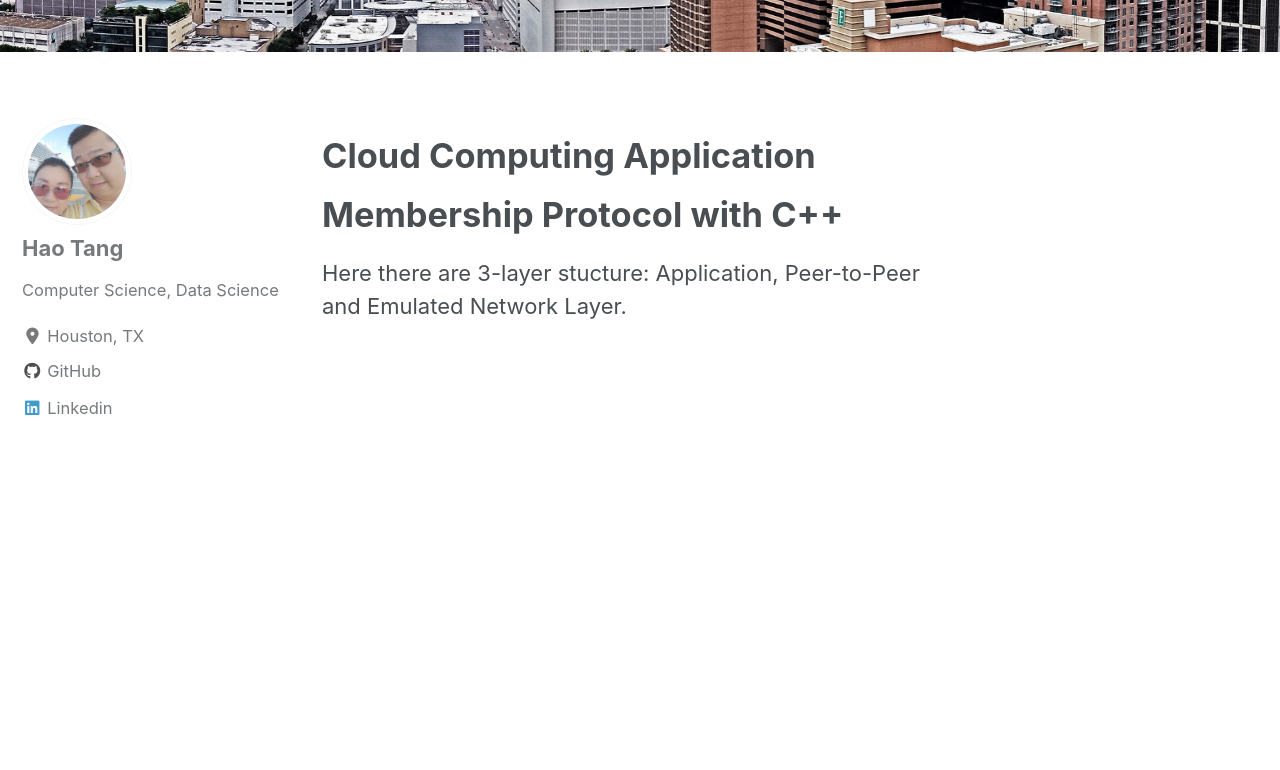
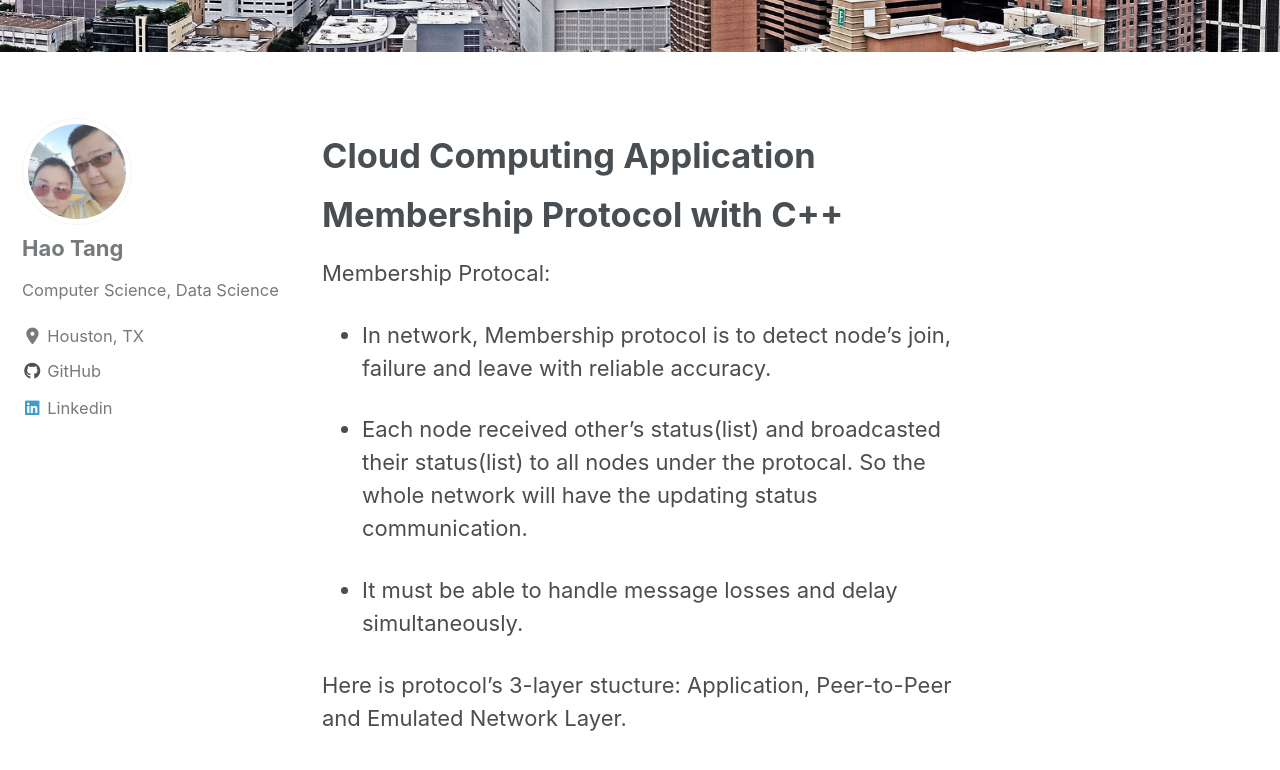
Before and after one commit to tanghao205/tanghao205.github.io, a Jekyll site: the page built from _pages/CC.md, in a window 1280 px wide and 900 px high, scrolled down 515 px. Shown: the top 770 px of the window. Built offline with Jekyll 4.4.1, drawn with Linux system fonts in a browser that asks for light colours; cached includes are drawn as plain includes; nearby versions of some CDN libraries.

Commit message:
Update CC.md

```diff
--- a/_pages/CC.md
+++ b/_pages/CC.md
@@ -38,4 +38,12 @@ skin_cancer_2:
 
 # Membership Protocol with C++
 
-Here there are 3-layer stucture: Application, Peer-to-Peer and Emulated Network Layer.
+Membership Protocal:
+
+- In network, Membership protocol is to detect node's join, failure and leave with reliable accuracy.
+
+- Each node received other's status(list) and broadcasted their status(list) to all nodes under the protocal. So the whole network will have the updating status communication.
+
+- It must be able to handle message losses and delay simultaneously.
+
+Here is protocol's 3-layer stucture: Application, Peer-to-Peer and Emulated Network Layer.
```
